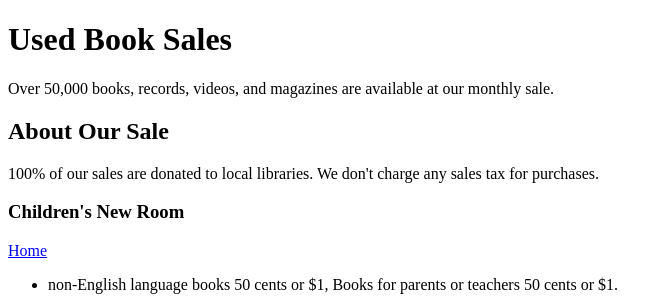
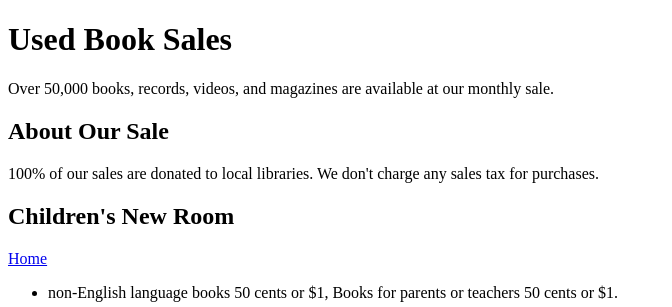
Before and after one commit to ccrawford-tech/Fall-2025-LIS753, a plain HTML site: page midterm.html in a window 1280 px wide. Shown: the top 307 px of the page, without its empty margins (0-672 px from the left). Drawn offline with Linux system fonts and the light colour scheme.

Commit message:
midterm.html

```diff
--- a/midterm.html
+++ b/midterm.html
@@ -12,7 +12,7 @@
 <main>
 <h2>About Our Sale</h2>
 <p>100% of our sales are donated to local libraries. We don't charge any sales tax for purchases.</p>
-<h3>Children's New Room</h3>
+<h2>Children's New Room</h2>
  <a href="http://library.cityofpaloalto.org" title="go to the homepage">Home</a>
  <ul>
 <li>non-English language books 50 cents or $1, Books for parents or teachers 50 cents or $1.</li>
```
